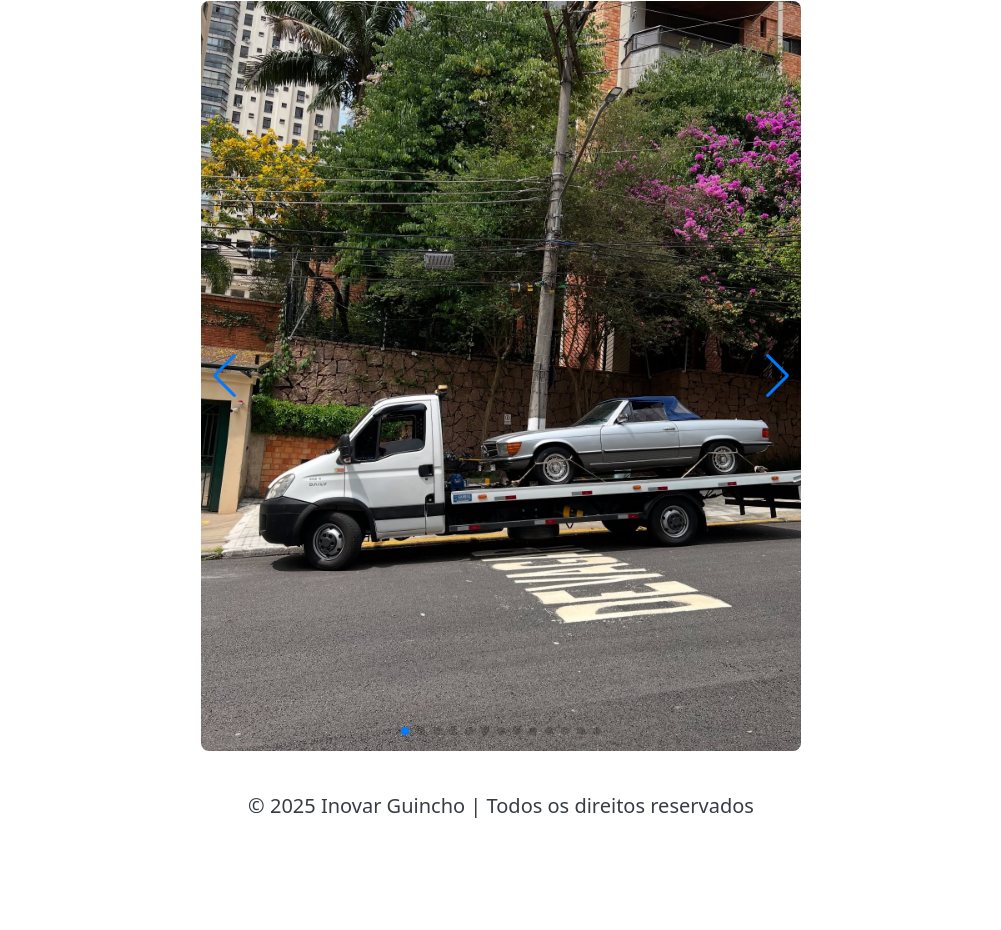
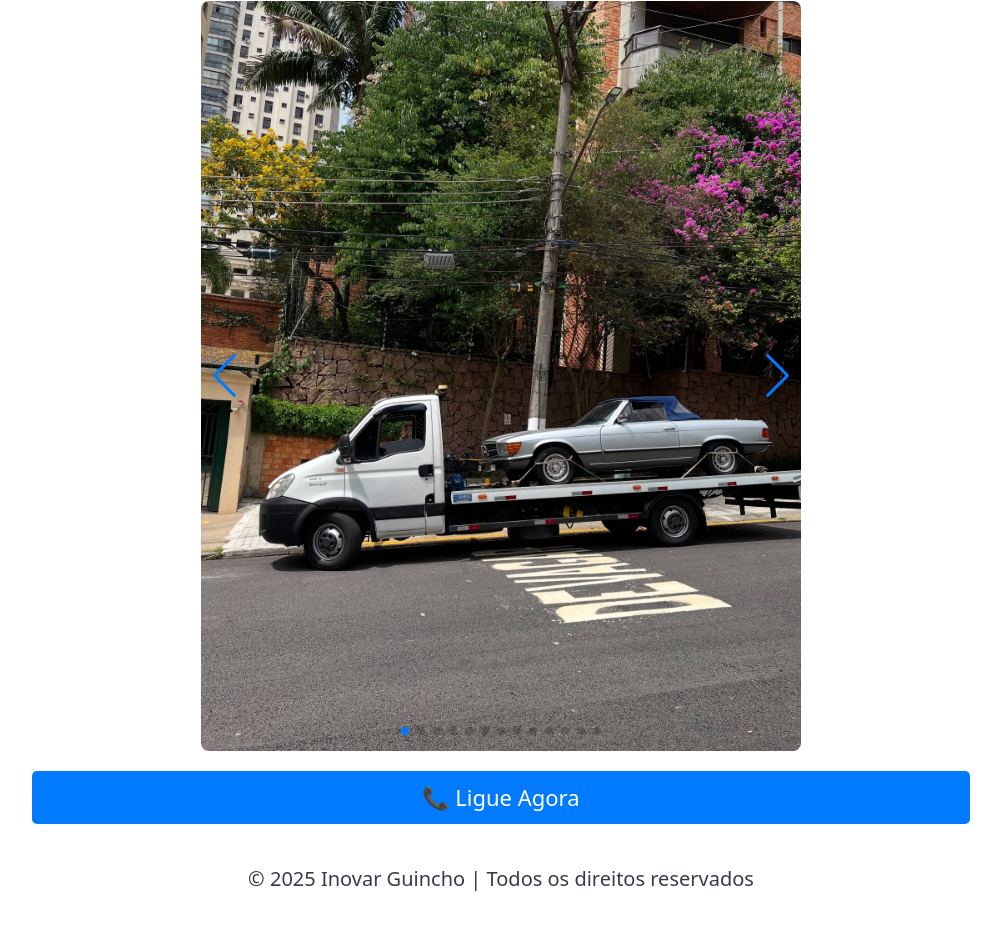
Before and after one commit to AlxzZBE/inovar, an Astro site: page / in a window 1280 px wide. Shown: the part 596-1526 px from the top of the page, without its empty margins (139-1140 px from the left). Before the commit the page ends 1462 px from the top, so only its background shows below. Built offline with nearby package versions, Linux system fonts and the light colour scheme; Astro itself is replaced by a stand-in of ours.

Commit message:
Add BTN Ligue Agr no index

```diff
--- a/src/pages/blog/index.astro
+++ b/src/pages/blog/index.astro
@@ -4,6 +4,14 @@ import Artigos from "../../components/blog/Artigos.astro";
 ---
 
 <Layout>
-  <h1>📚 Blog</h1>
-  <Artigos />
+  <main>
+    <h2>📚 Blog</h2>
+    <Artigos />
+  </main>
 </Layout>
+
+<style>
+  main {
+    text-align: center;
+  }
+</style>
--- a/src/pages/index.astro
+++ b/src/pages/index.astro
@@ -9,6 +9,7 @@ import Layout from "../layouts/Layout.astro";
     <p>Seu guincho 24h, rápido e eficiente.</p>
     <p>Estamos prontos para ajudá-lo em qualquer emergência!</p>
     <Carrossel />
+    <a href="tel:+5511948498385" class="cta-button">📞 Ligue Agora</a>
   </main>
 </Layout>
 
@@ -16,6 +17,18 @@ import Layout from "../layouts/Layout.astro";
   main {
     display: flex;
     flex-direction: column;
+    align-items: center;
     text-align: center;
   }
+
+  .cta-button {
+    background-color: #007bff;
+    color: white;
+    padding: 10px 20px;
+    text-decoration: none;
+    border-radius: 5px;
+    font-size: 1.1rem;
+    margin-top: 20px;
+    width: 75%;
+  }
 </style>
```
Also changed, not shown: src/pages/blog/[slug].astro (+16 -1 lines).
